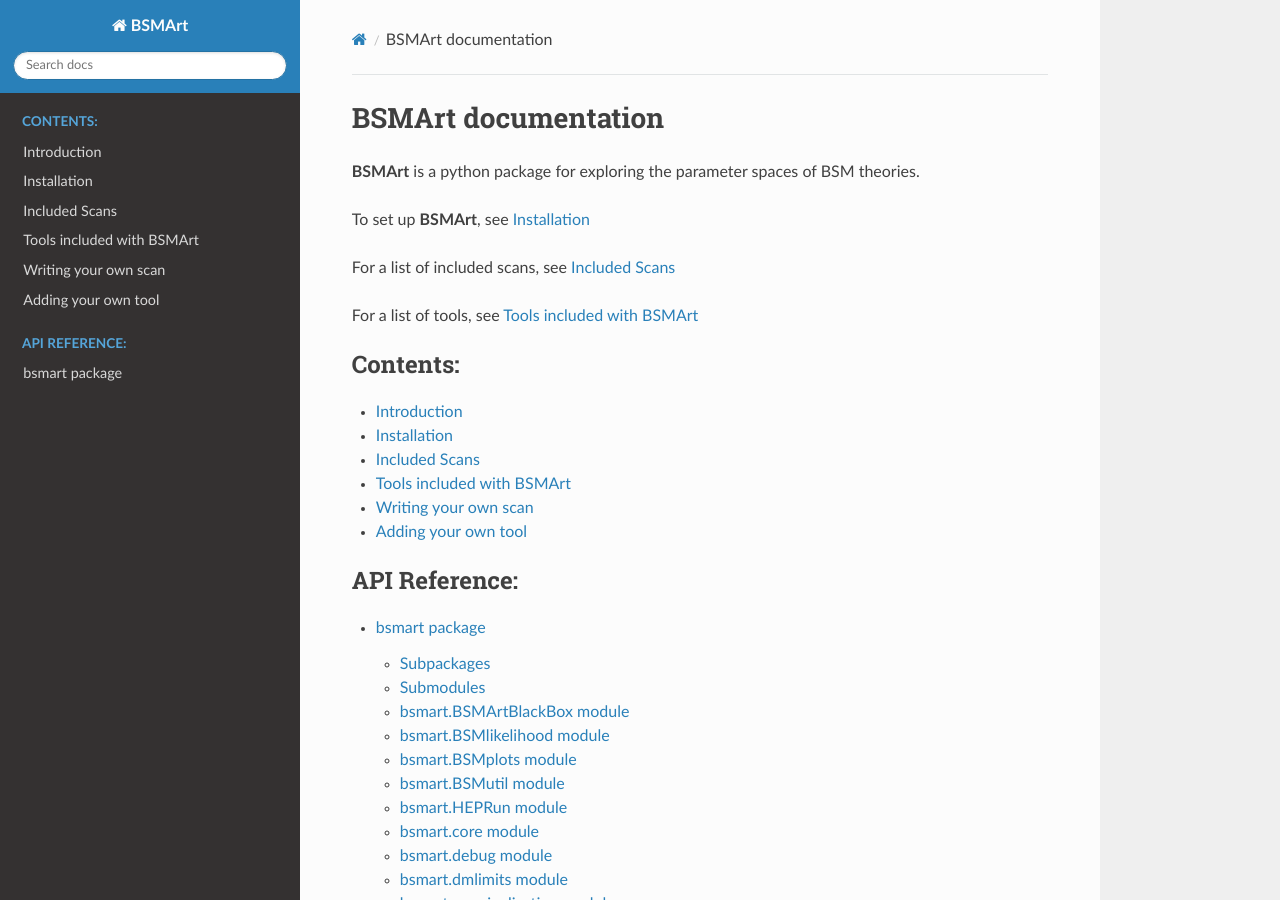
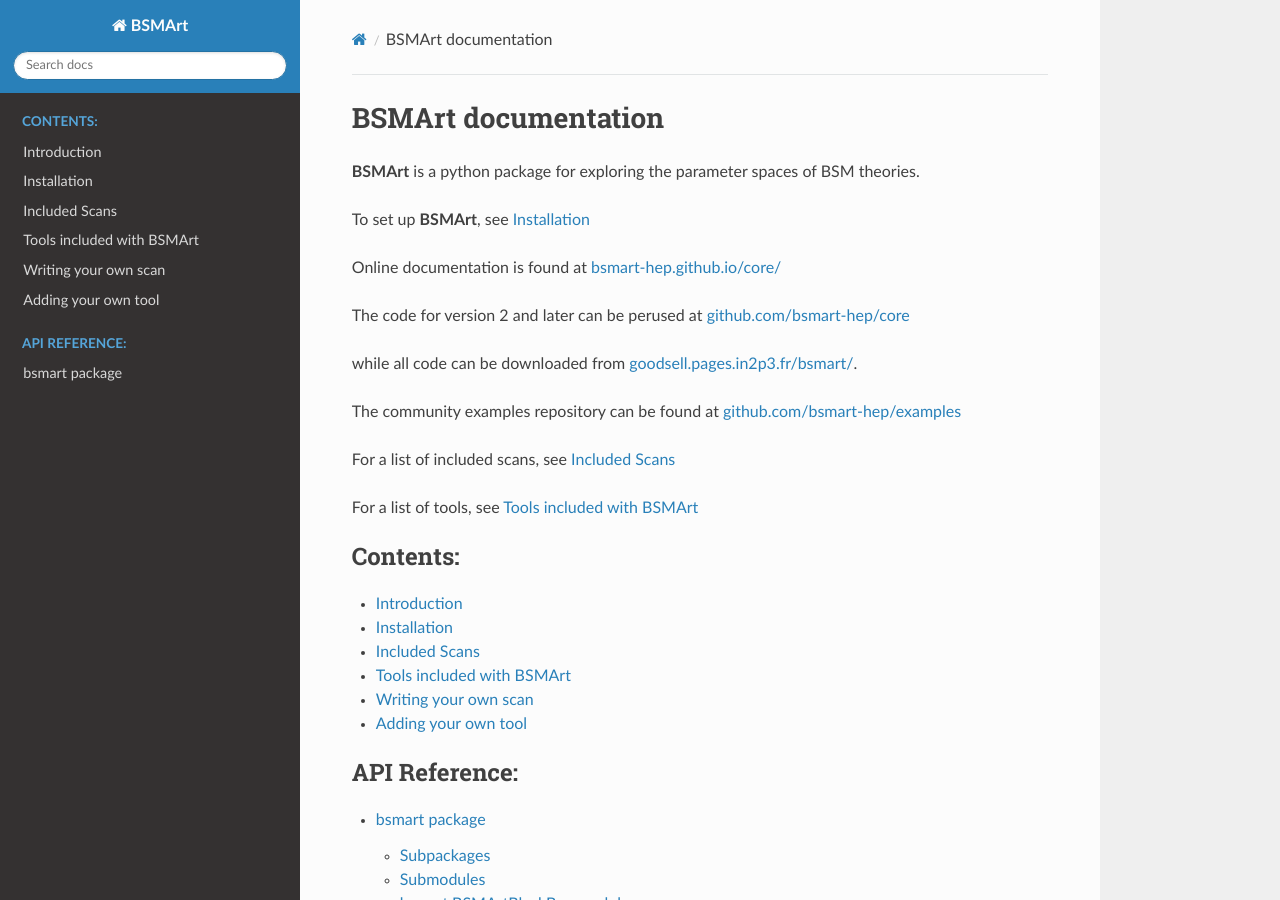
Before and after one commit to BSMArt-HEP/core, a Sphinx documentation site: the page built from docs/source/index.rst, in a window 1280 px wide and 900 px high. Built offline with Sphinx 7.4.7 and the Read the Docs theme 3.1.0, drawn with Linux system fonts in a browser that asks for light colours.

Commit message:
fix to doc links

```diff
--- a/docs/source/index.rst
+++ b/docs/source/index.rst
@@ -4,6 +4,15 @@ BSMArt documentation
 **BSMArt** is a python package for exploring the parameter spaces of BSM theories.
 
 To set up **BSMArt**, see :doc:`guides/Installation`
+
+Online documentation is found at `bsmart-hep.github.io/core/ <https://bsmart-hep.github.io/core/>`_
+
+The code for version 2 and later can be perused at `github.com/bsmart-hep/core <https://github.com/bsmart-hep/core>`_
+
+while all code can be downloaded from `goodsell.pages.in2p3.fr/bsmart/ <https://goodsell.pages.in2p3.fr/bsmart/>`_.
+
+The community examples repository can be found at `github.com/bsmart-hep/examples <https://github.com/bsmart-hep/examples>`_
+
 
 For a list of included scans, see :doc:`guides/scans`
 
```
Also changed, not shown: docs/source/guides/Introduction.md (+2 -2 lines).
